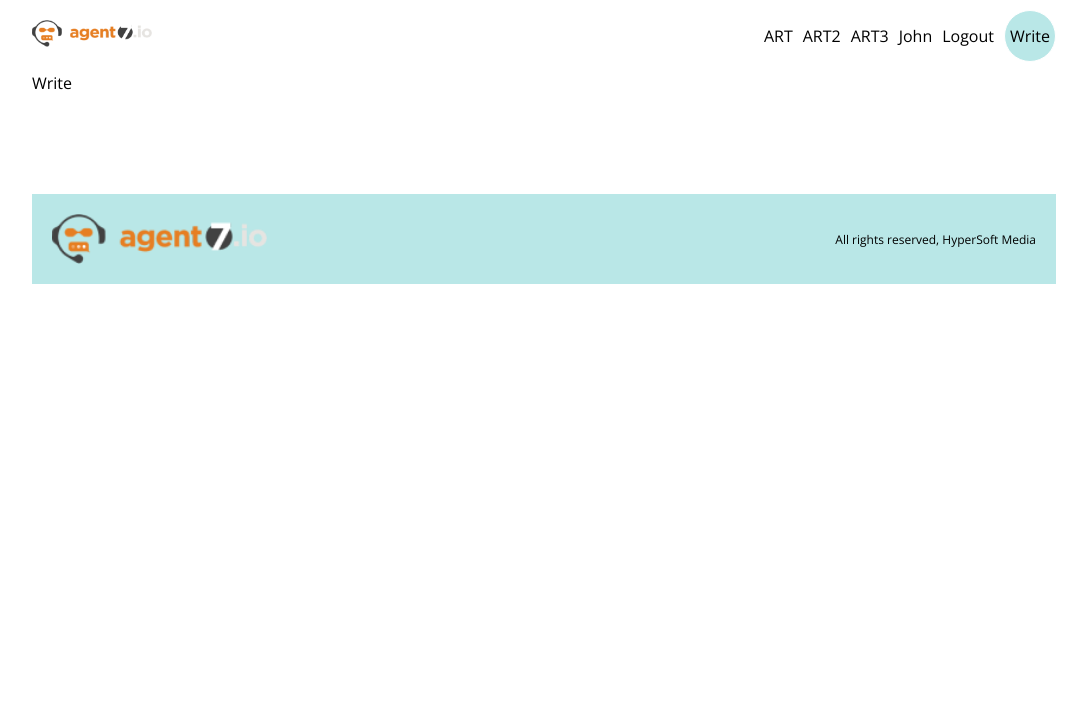
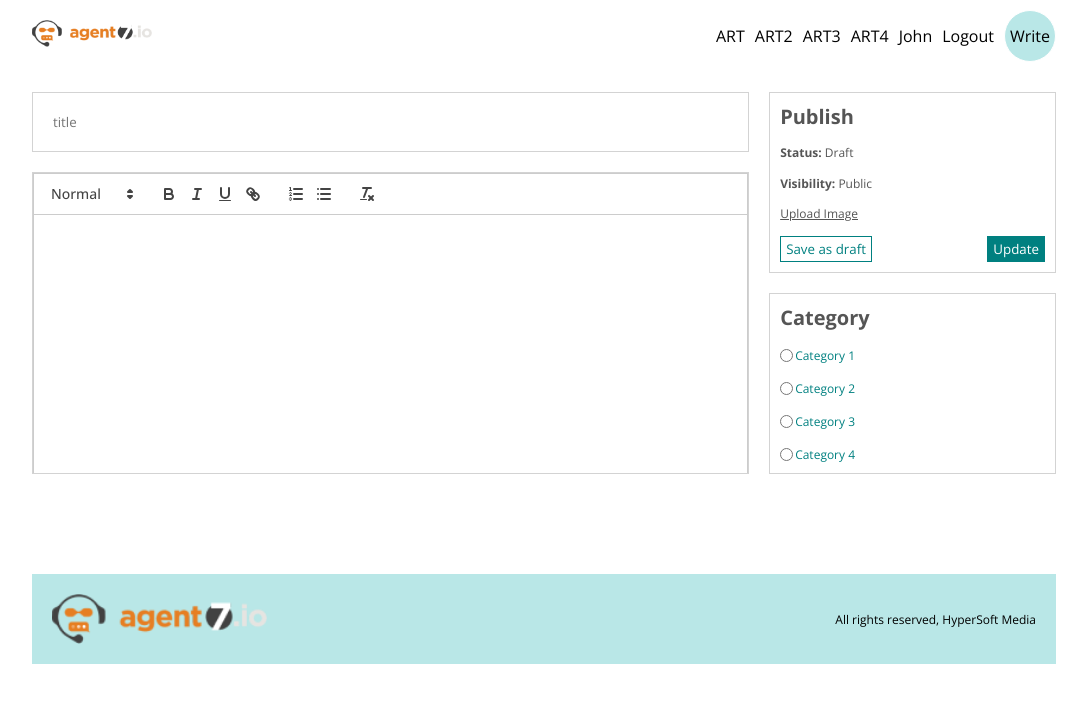
Before and after one commit to ralphsunny22/blog-hypersoft, a React (Create React App) app in the folder client/: page /write in a window 1280 px wide. Shown: the top 702 px of the page, without its empty margins (96-1183 px from the left). Built offline with nearby package versions, Linux system fonts and the light colour scheme.

Commit message:
write-page styling

```diff
--- a/client/package.json
+++ b/client/package.json
@@ -8,6 +8,7 @@
     "@testing-library/user-event": "^13.5.0",
     "react": "^18.0.0",
     "react-dom": "^18.0.0",
+    "react-quill": "^2.0.0",
     "react-router-dom": "^6.11.0",
     "react-scripts": "5.0.1",
     "sass": "^1.62.1",
--- a/client/src/components/Navbar.jsx
+++ b/client/src/components/Navbar.jsx
@@ -13,6 +13,7 @@
           <Link className='link' to="/?cat=art"><h6>ART</h6></Link>
           <Link className='link'><h6>ART2</h6></Link>
           <Link className='link'><h6>ART3</h6></Link>
+          <Link className='link'><h6>ART4</h6></Link>
           <span>John</span>
           <span>Logout</span>
           <span className='write'>
--- a/client/src/pages/Write.jsx
+++ b/client/src/pages/Write.jsx
@@ -1,8 +1,53 @@
-import React from 'react'
+import React, { useState } from 'react'
+import ReactQuill from 'react-quill';
+import 'react-quill/dist/quill.snow.css';
 
 const Write = () => {
+
+  const [value, setValue] = useState('');
+  console.log(value)
+
   return (
-    <div>Write</div>
+    <div className='write-page'>
+      <div className="content">
+        <input type="text" name="" id="" placeholder='title' />
+        <div className="editorContainer">
+          <ReactQuill className='editor' theme="snow" value={value} onChange={setValue} />
+        </div>
+      </div>
+      <div className="menu">
+        <div className="item">
+          <h1>Publish</h1>
+          <span>
+            <b>Status: </b> Draft
+          </span>
+          <span>
+            <b>Visibility: </b> Public
+          </span>
+          <input style={{display:"none"}} type="file" name="" id="file" />
+          <label className='file' htmlFor="file">Upload Image</label>
+          <div className="buttons">
+            <button>Save as draft</button>
+            <button>Update</button>
+          </div>
+        </div>
+        <div className="item">
+          <h1>Category</h1>
+
+          <div className='category'><input type="radio" name="cat" value="cat1" id="cat1" />
+          <label htmlFor="cat1">Category 1</label></div>
+
+          <div className='category'><input type="radio" name="cat" value="cat2" id="cat2" />
+          <label htmlFor="cat2">Category 2</label></div>
+
+          <div className='category'><input type="radio" name="cat" value="cat3" id="cat3" />
+          <label htmlFor="cat3">Category 3</label></div>
+
+          <div className='category'><input type="radio" name="cat" value="cat4" id="cat4" />
+          <label htmlFor="cat4">Category 4</label></div>
+        </div>
+      </div>
+    </div>
   )
 }
 
--- a/client/src/style.scss
+++ b/client/src/style.scss
@@ -296,6 +296,89 @@
             }
         }
 
+        //WRITE
+        .write-page{
+            margin-top: 20px;
+            display: flex;
+            gap: 20px;
+
+            .content{
+                flex: 5;
+                display: flex;
+                flex-direction: column;
+                gap: 20px;
+
+                input{
+                    padding: 20px;
+                    border: 1px solid lightgray;
+                }
+
+                .editorContainer{
+                    height: 300px;
+                    overflow: scroll;
+                    border: 1px solid lightgray;
+
+                    .editor{
+                        height: 100%;
+                        border: none;
+                    }
+                }
+            }
+
+            .menu{
+                flex: 2;
+                display: flex;
+                flex-direction: column;
+                gap: 20px;
+
+                .item {
+                    border: 1px solid lightgray;
+                    padding: 10px;
+                    flex: 1;
+                    display: flex;
+                    flex-direction: column;
+                    justify-content: space-between;
+                    font-size: 12px;
+                    color: #555;
+
+                    .file{
+                        text-decoration: underline;
+                        cursor: pointer;
+                    }
+                    .buttons{
+                        display: flex;
+                        justify-content: space-between;
+
+                        :first-child{
+                            cursor: pointer;
+                            color: teal;
+                            background-color: #fff;
+                            border: 1px solid teal;
+                            padding: 3px 5px;
+                        }
+                        :last-child{
+                            cursor: pointer;
+                            color: white;
+                            background-color: teal;
+                            border: 1px solid teal;
+                            padding: 3px 5px;
+                        }
+                    }
+
+                    h1{
+                        font-size: 20px;
+                    }
+
+                    .category{
+                        display: flex;
+                        align-items: center;
+                        gap: 2px;
+                        color: teal;
+                    }
+                }
+            }
+        }
+
     }
 
 
```
Also changed, not shown: 1 other file (tests, documents, lock files or other folders).
